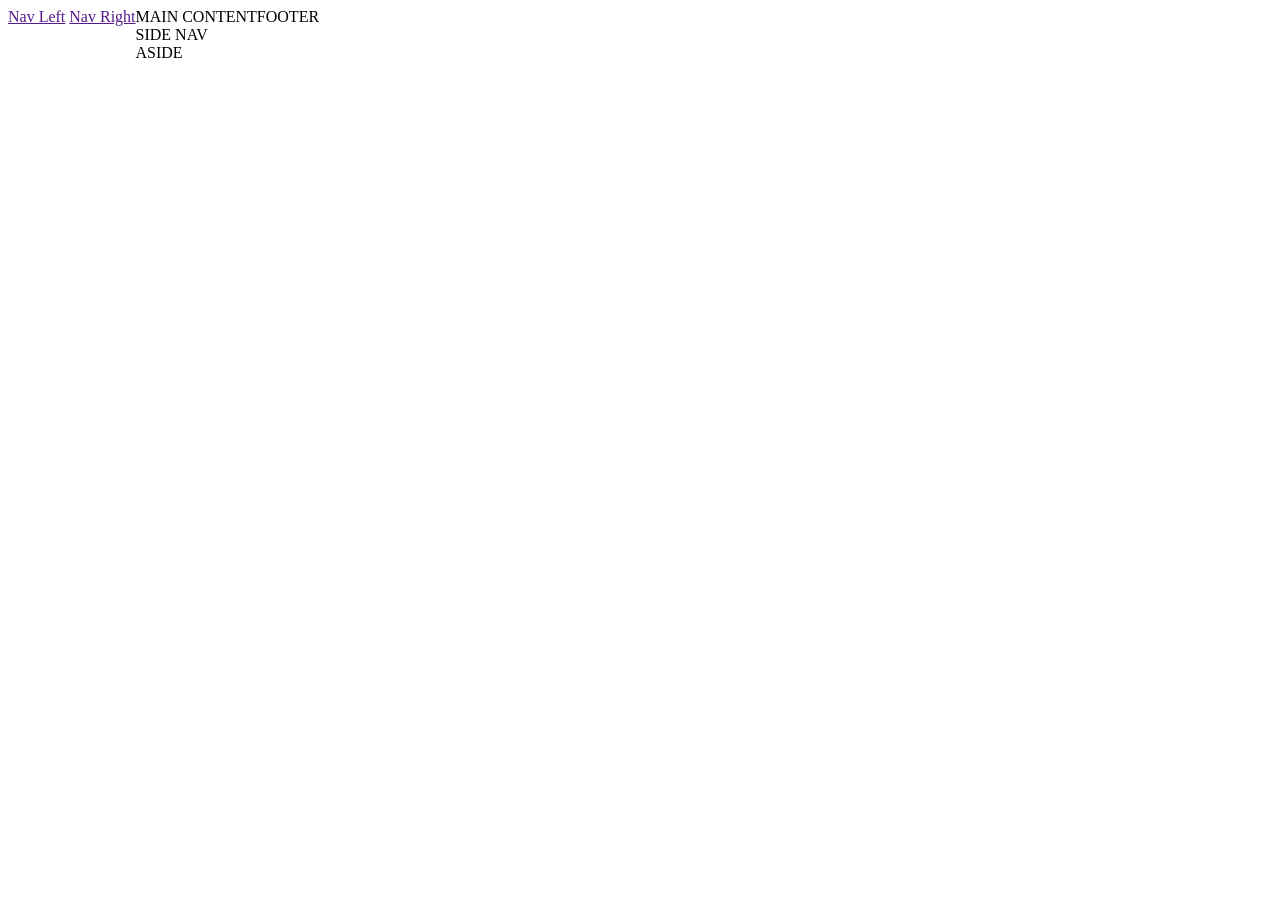
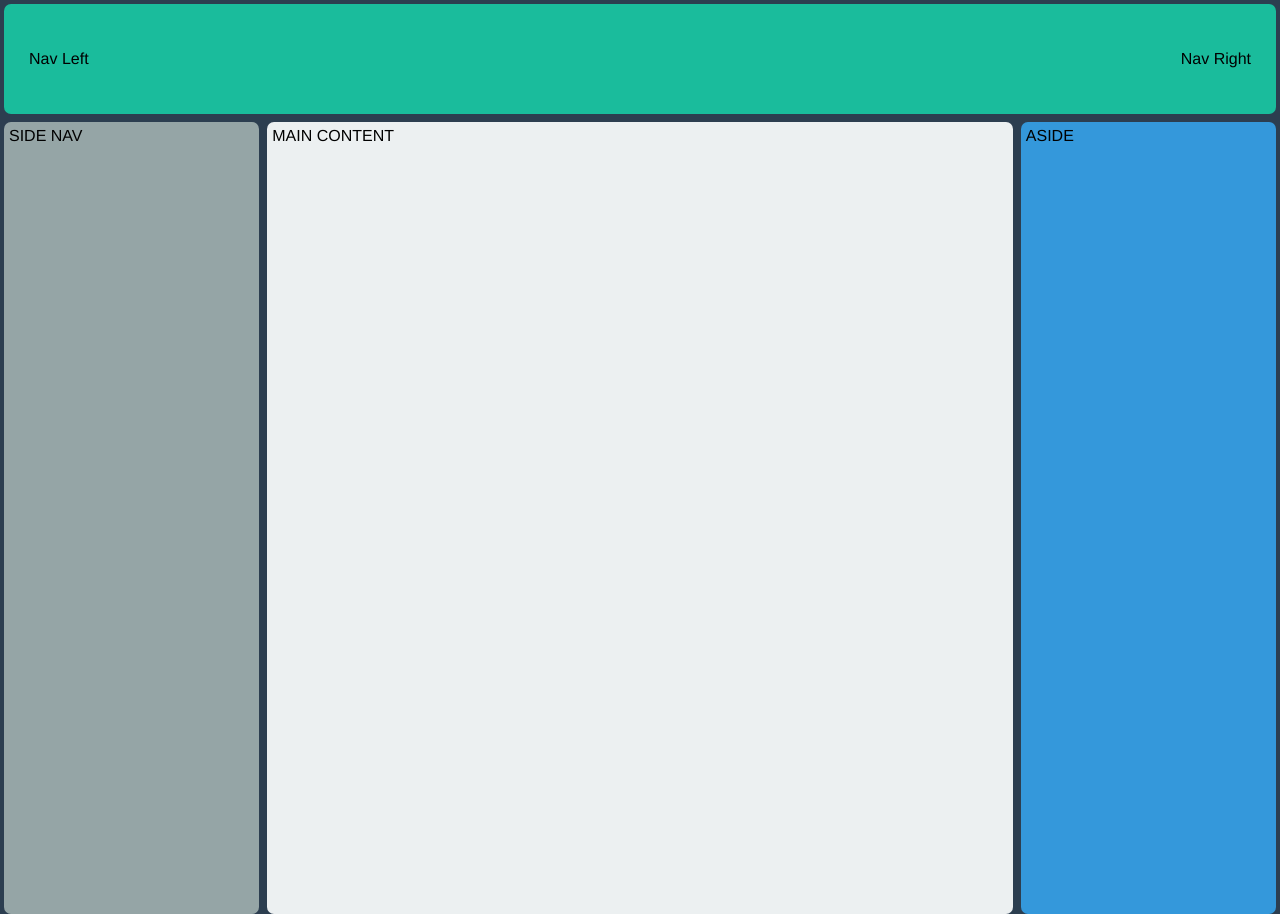
Before and after one commit to JeffreyPhelps/holy-grail-flexbox-layout, a plain HTML site: page index.html in a window 1280 px wide. Shown: the top 914 px of the page. Before the commit the page ends 800 px from the top, so only its background shows below. Drawn offline with Linux system fonts and the light colour scheme.

Commit message:
Layout Rough Draft

```diff
--- a/index.html
+++ b/index.html
@@ -17,8 +17,8 @@
         <![endif]-->
 
         <header>
-            <a href="">Nav Left</a>
-            <a href="">Nav Right</a>
+            <a href="#">Nav Left</a>
+            <a href="#">Nav Right</a>
         </header>
         <main>
             <article>MAIN CONTENT</article>
--- a/style.css
+++ b/style.css
@@ -2,4 +2,69 @@
 
 body {
     display: flex;
+    margin: 0;
+    flex-direction: column;
+    min-height: 100vh;
+    background-color: #2c3e50;
+    font-family: Helvetica, sans-serif;
 }
+
+header {
+    display: flex;
+    justify-content: space-between;
+    align-items: center;
+}
+
+main > *, header, footer {
+    margin: 4px;
+    padding: 5px;
+    border-radius: 7px;
+}
+
+main {
+    display: flex;
+    flex-basis: 800px;
+    flex-grow: 1;
+}
+
+article {
+    flex-basis: 60%;
+    background-color: #ecf0f1;
+    flex-grow: 4;
+}
+
+nav {
+    flex-basis: 20%;
+    background-color: #95a5a6;
+    order: -1;
+    flex-grow: 1;
+}
+
+a {
+    padding: 0 20px;
+    text-decoration: none;
+    color: black;
+}
+
+aside {
+    flex-basis: 20%;
+    background-color: #3498db;
+    flex-grow: 1;
+}
+
+header, footer {
+    background-color: #1abc9c;
+    flex-basis: 100px;
+}
+
+
+
+@media all and (max-width:640px) {
+    main {
+        flex-direction: column;
+    }
+
+    nav {
+       order: 0;
+    }
+}
```
